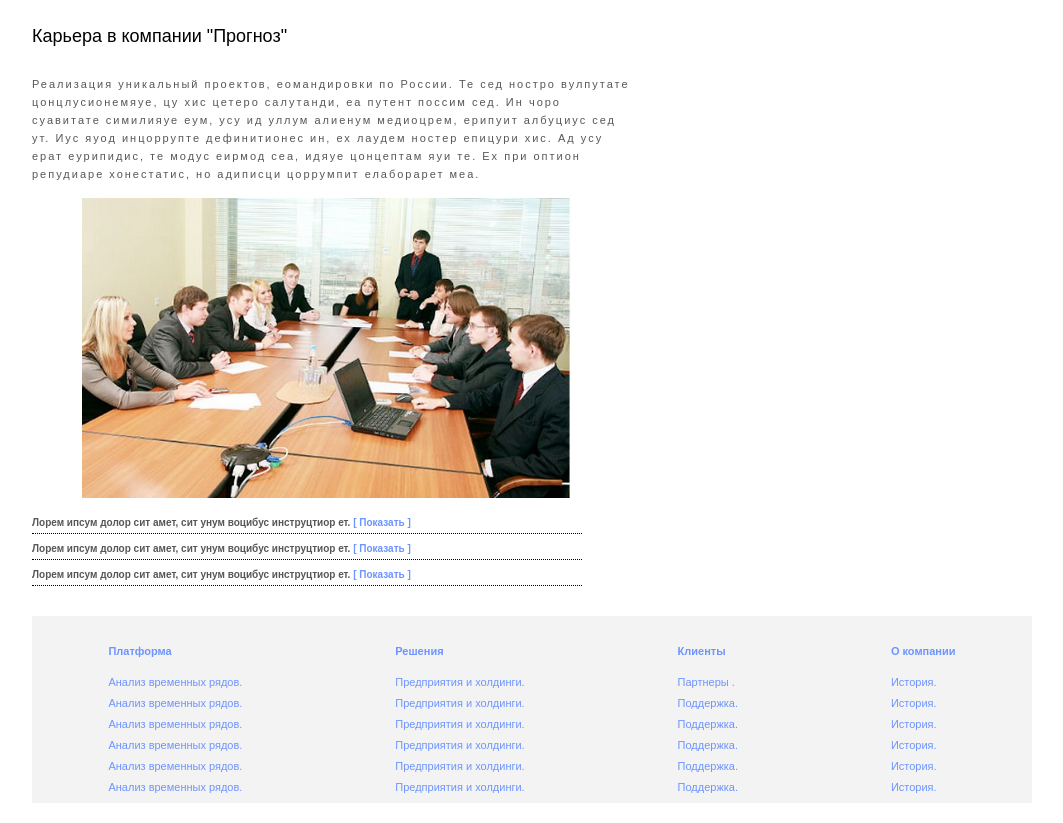
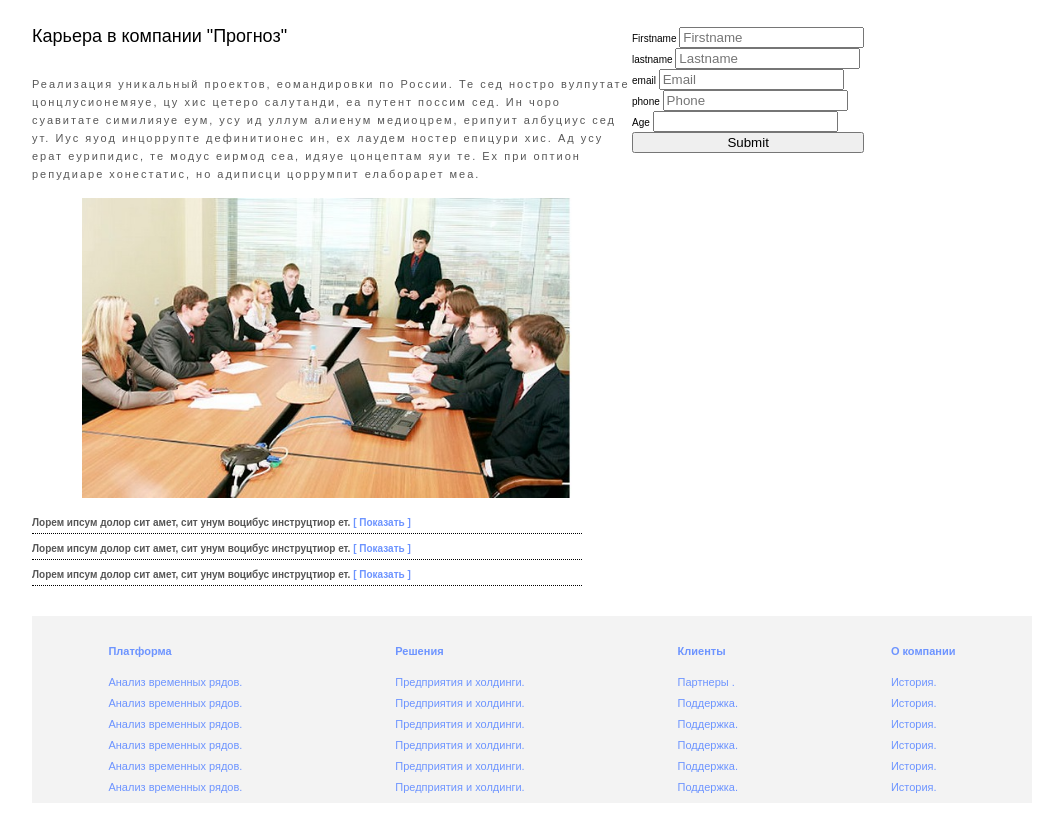
Before and after one commit to Svekla89/Natalia, a plain HTML site: page index.html in a window 1280 px wide. Shown: the part 126-949 px from the top of the page, without its empty margins (108-1171 px from the left). Drawn offline with Linux system fonts and the light colour scheme.

Commit message:
add form

```diff
--- a/index.html
+++ b/index.html
@@ -81,6 +81,32 @@
 
             </section>
             <!--TODO: Пропал блок карьера-->
+
+
+            <form>
+                <label>
+                    Firstname
+                    <input type="text" placeholder="Firstname"/>
+                </label>
+                <label>
+                    lastname
+                    <input type="text" placeholder="Lastname"/>
+                </label>
+                <label>
+                    email
+                    <input type="email" placeholder="Email"/>
+                </label>
+                <label>
+                    phone
+                    <input type="tel" placeholder="Phone"/>
+                </label>
+                <label>
+                    Age
+                <input type="number" />
+                </label>
+
+                <input type="submit"/>
+            </form>
         </main>
 
         <footer class='footer-block'>
--- a/main.css
+++ b/main.css
@@ -285,3 +285,8 @@ nav ul ul li {
 .footer-block__column-points {
     margin-top: 10px;
 }
+
+form {
+    display: flex;
+    flex-direction: column;
+}
```
